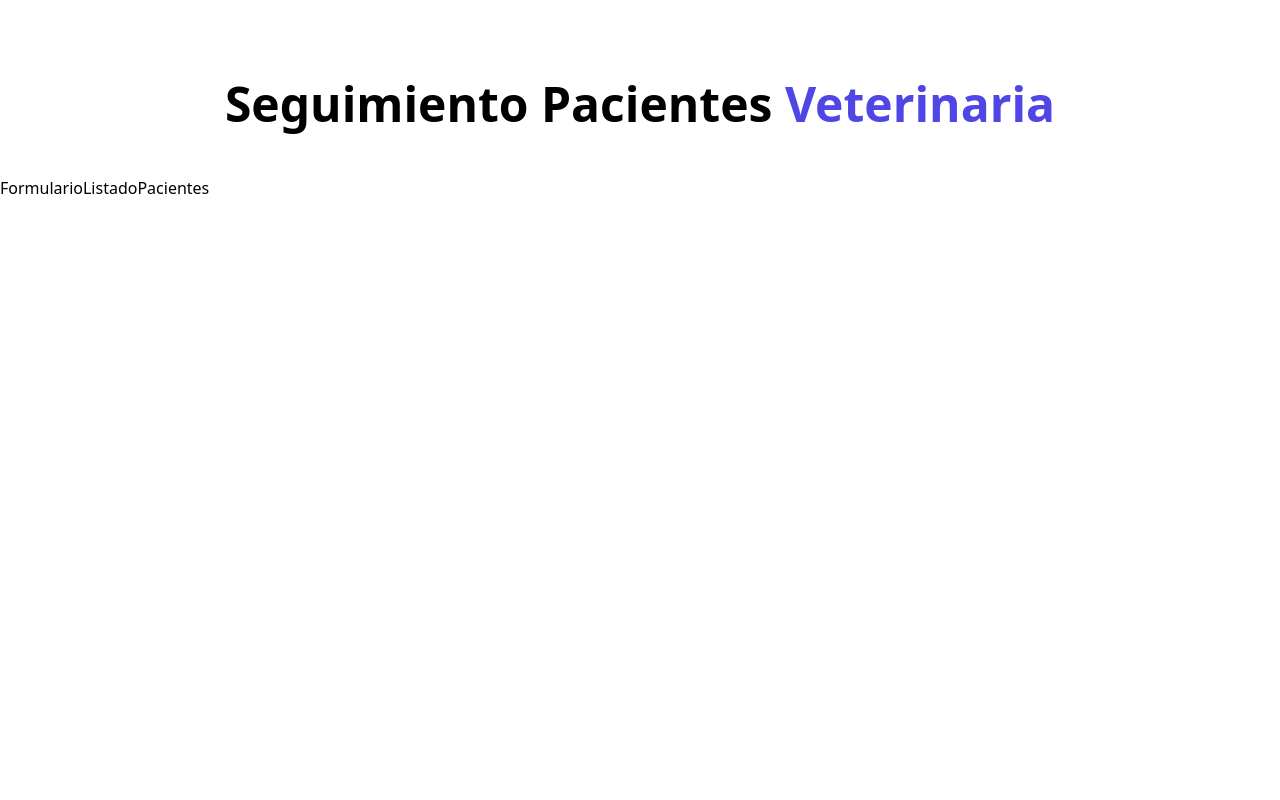
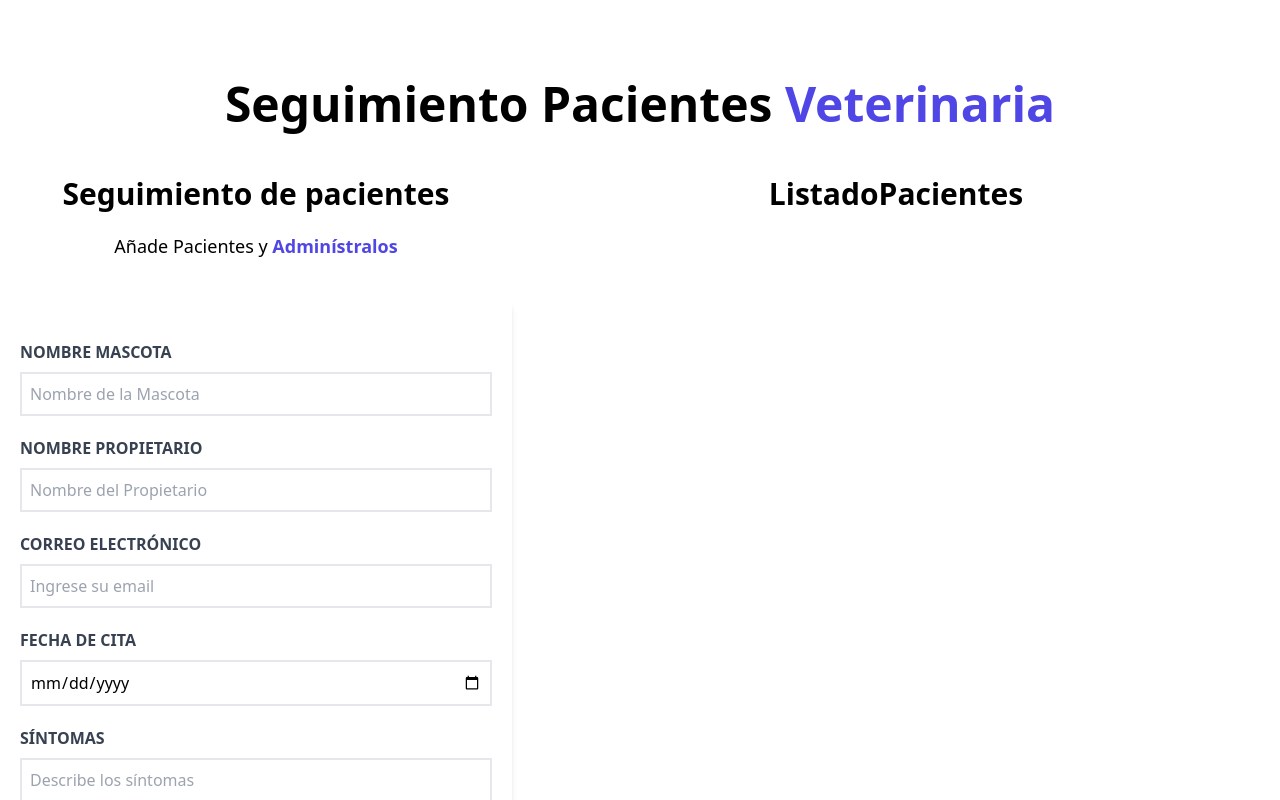
Before and after one commit to ronaldlopezb/citas-react-practica, a React (Vite) app: page / in a window 1280 px wide. Shown: the top 800 px of the page. Built offline with nearby package versions, Linux system fonts and the light colour scheme.

Commit message:
formulario creado

```diff
--- a/src/App.jsx
+++ b/src/App.jsx
@@ -8,7 +8,7 @@
     <div className="container mx-auto mt-20">
       <Header />
 
-      <div className="mt-12 flex">
+      <div className="mt-12 md:flex">
         <Formulario />
         <ListadoPacientes />
       </div>
--- a/src/components/Formulario.jsx
+++ b/src/components/Formulario.jsx
@@ -1,8 +1,100 @@
 const Formulario = () => {
   return (
-    <div>
-      <h1>Formulario</h1>
-      </div>
+    <div className="md:w-1/2 lg:w-2/5">
+      <h2 className="font-black text-3xl text-center">
+        Seguimiento de pacientes
+      </h2>
+
+      <p className="text-lg mt-5 text-center mb-10">
+        Añade Pacientes y {''}
+        <span className="text-indigo-600 font-bold">
+          Adminístralos
+        </span>
+      </p>
+
+      <form className="bg-white shadow-md rounded-lg py-10 px-5 mb-10">
+
+        <div className="mb-5">
+          <label
+            htmlFor="mascota"
+            className="block text-gray-700 uppercase font-bold">
+            Nombre Mascota
+          </label>
+
+          <input
+            id="mascota"
+            type = "text"
+            placeholder="Nombre de la Mascota"
+            className="border-2 w-full p-2 mt-2 placeholder-gray-400"
+          />
+        </div>
+
+        <div className="mb-5">
+          <label
+            htmlFor="propietario"
+            className="block text-gray-700 uppercase font-bold">
+            Nombre Propietario
+          </label>
+
+          <input
+            id="propietario"
+            type = "text"
+            placeholder="Nombre del Propietario"
+            className="border-2 w-full p-2 mt-2 placeholder-gray-400  "
+          />
+        </div>
+
+        <div className="mb-5">
+          <label
+            htmlFor="email"
+            className="block text-gray-700 uppercase font-bold">
+            Correo Electrónico
+          </label>
+
+          <input
+            id="email"
+            type = "email"
+            placeholder="Ingrese su email"
+            className="border-2 w-full p-2 mt-2 placeholder-gray-400 "
+          />
+        </div>
+
+        <div className="mb-5">
+          <label
+            htmlFor="alta"
+            className="block text-gray-700 uppercase font-bold">
+            Fecha de cita
+          </label>
+
+          <input
+            id="alta"
+            type = "date"
+            className="border-2 w-full p-2 mt-2 placeholder-gray-400  "
+          />
+        </div>
+
+        <div className="mb-5">
+          <label
+            htmlFor="sintomas"
+            className="block text-gray-700 uppercase font-bold">
+            Síntomas
+          </label>
+
+          <textarea
+            id="sintomas"
+            className="border-2 w-full p-2 mt-2 placeholder-gray-400  "
+            placeholder="Describe los síntomas"
+          />
+        </div>
+
+        <input
+          type = "submit"
+          className="bg-indigo-600 w-full p-3 text-white uppercase font-bold cursor-pointer rounded-md transition-colors hover:bg-indigo-700 "
+          value="Agregar Paciente"
+        />
+
+      </form>
+    </div>
   )
 }
 
--- a/src/components/ListadoPacientes.jsx
+++ b/src/components/ListadoPacientes.jsx
@@ -1,7 +1,8 @@
 const ListadoPacientes = () => {
   return (
-    <div>
-      ListadoPacientes
+    <div className="w-1/2 lg:w-3/5">
+
+      <h2 className="font-black text-3xl text-center">ListadoPacientes</h2>
     </div>
   )
 }
```
